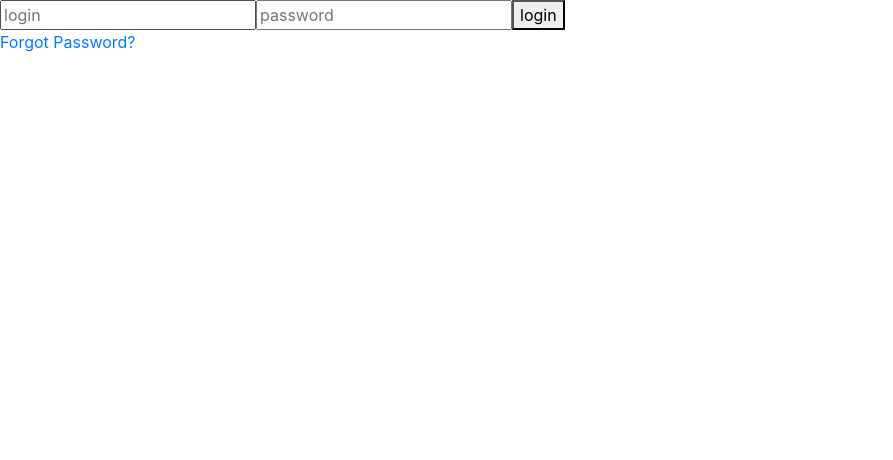
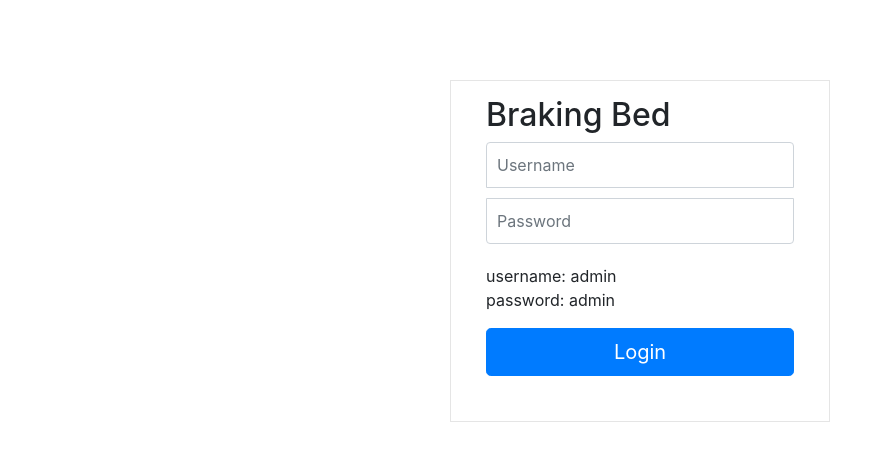
Before and after one commit to barni102/Breaking-Bed-CRUD, an Angular app: page /login in a window 1280 px wide. Shown: the top 460 px of the page, without its empty margins (0-893 px from the left). Built offline with nearby package versions, Linux system fonts and the light colour scheme.

Commit message:
Login page html css kész

```diff
--- a/src/app/login/login.component.css
+++ b/src/app/login/login.component.css
@@ -0,0 +1,37 @@
+
+
+body {
+  background: #eee !important;
+}
+
+.wrapper {
+  margin-top: 80px;
+  margin-bottom: 80px;
+}
+
+.form-signin {
+  max-width: 380px;
+  padding: 15px 35px 45px;
+  margin: 0 auto;
+  background-color: #fff;
+  border: 1px solid rgba(0, 0, 0, 0.1);
+}
+
+  .form-control {
+    position: relative;
+    font-size: 16px;
+    height: auto;
+    padding: 10px;
+  }
+
+  input[type="text"] {
+    margin-bottom: 10px;
+    border-bottom-left-radius: 0;
+    border-bottom-right-radius: 0;
+  }
+
+  input[type="password"] {
+    margin-bottom: 20px;
+    border-top-left-radius: 0;
+    border-top-right-radius: 0;
+  }
--- a/src/app/login/login.component.html
+++ b/src/app/login/login.component.html
@@ -1,22 +1,9 @@
-<div class="wrapper fadeInDown">
-  <div id="formContent">
-    <!-- Tabs Titles -->
-
-    <!-- Icon -->
-    <div class="fadeIn first">
-    </div>
-
-    <!-- Login Form -->
-    <form>
-      <input type="text" id="login" class="fadeIn second" name="login" placeholder="login" [(ngModel)]="username">
-      <input type="password" id="password" class="fadeIn third" name="login" placeholder="password" [(ngModel)]="password">
-      <button (click)="valid()">login</button>
+  <div class="wrapper">
+    <form class="form-signin">
+      <h2 class="form-signin-heading">Braking Bed</h2>
+      <input type="text" class="form-control" name="username" [(ngModel)]="username" placeholder="Username" />
+      <input type="password" class="form-control" name="password" [(ngModel)]="password" placeholder="Password" />
+      <p>username: admin <br> password: admin</p>
+      <button class="btn btn-lg btn-primary btn-block" type="submit" (click)="valid()"(click)="navigateList()">Login</button>
     </form>
-
-    <!-- Remind Passowrd -->
-    <div id="formFooter">
-      <a class="underlineHover" href="#">Forgot Password?</a>
-    </div>
-
   </div>
-</div>
--- a/src/app/login/login.component.ts
+++ b/src/app/login/login.component.ts
@@ -23,6 +23,10 @@ export class LoginComponent implements OnInit {
     }
   }
 
+  navigateList (): void {
+    this.router.navigate(["list"])
+  }
+
 
 
 }
```
